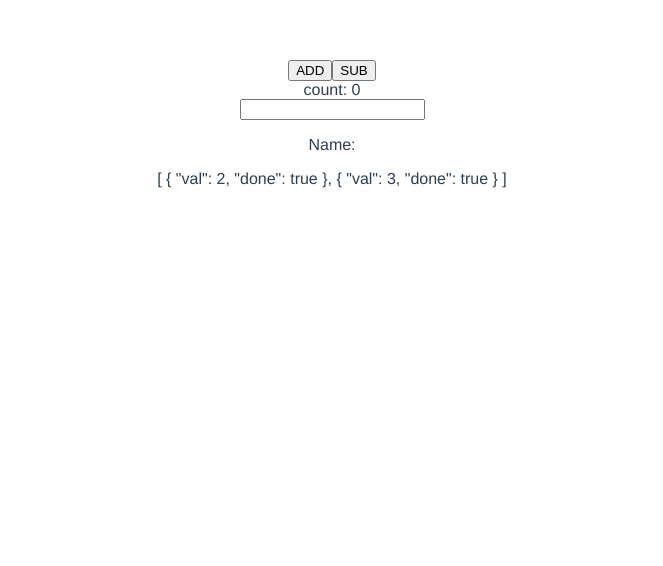
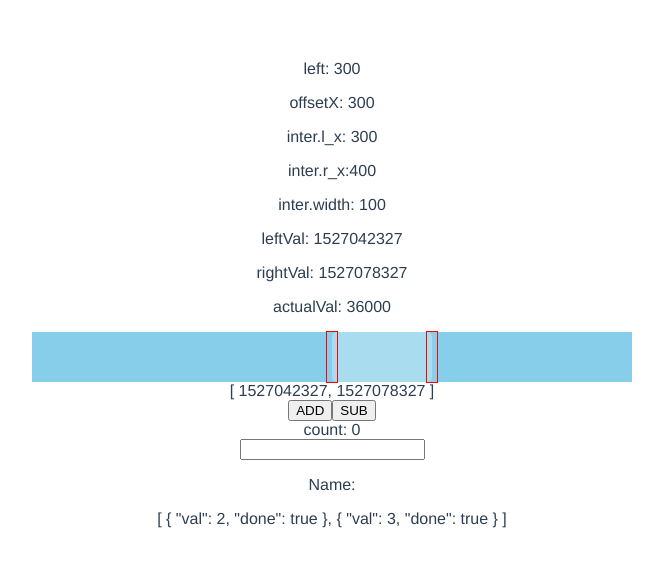
Before and after one commit to ChenPt/vue-slider, a Vue app: page / in a window 1280 px wide. Shown: the top 566 px of the page, without its empty margins (308-971 px from the left). Built offline with nearby package versions, Linux system fonts and the light colour scheme.

Commit message:
[M] Show the slider

```diff
--- a/src/App.vue
+++ b/src/App.vue
@@ -1,6 +1,6 @@
 <template>
   <div id="app">
-    <!-- <test></test> -->
+    <test></test>
     <vdemo>123</vdemo>
   </div>
 </template>
```
